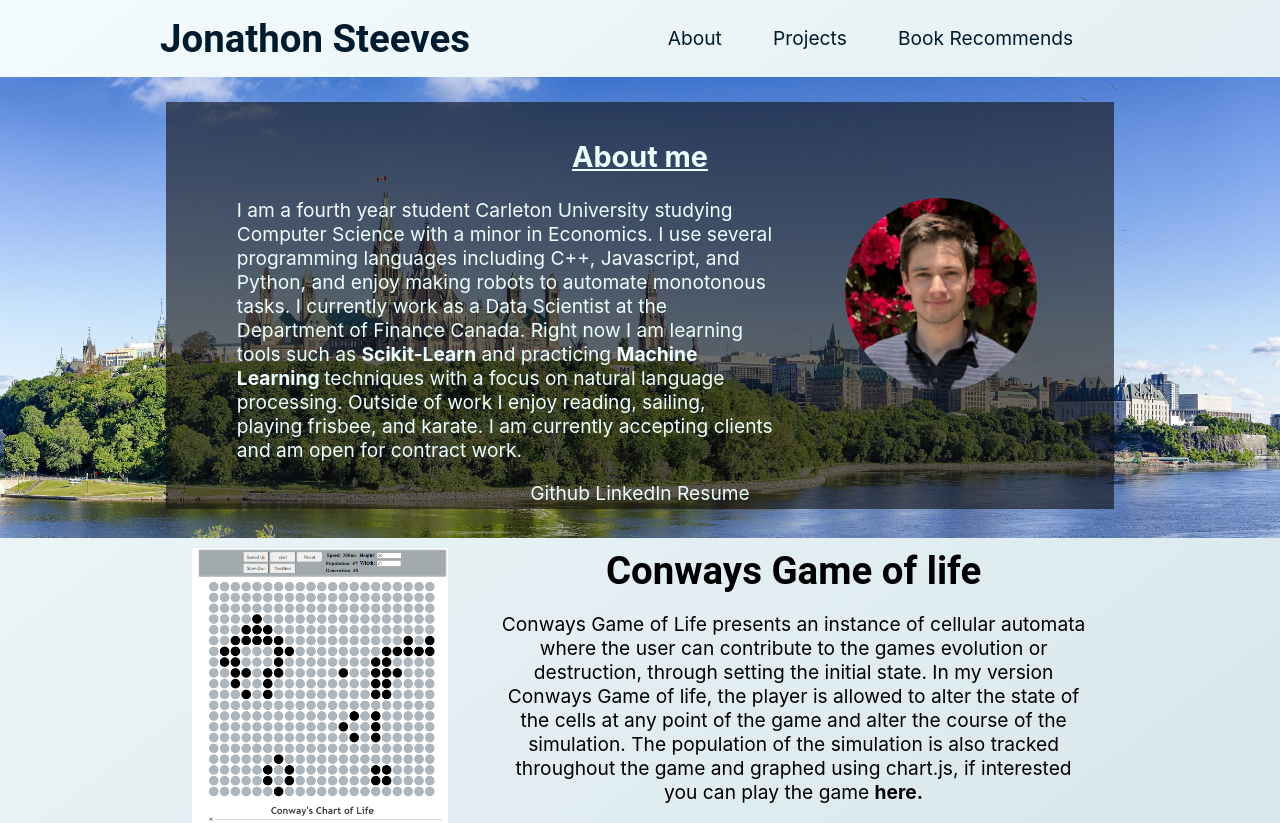
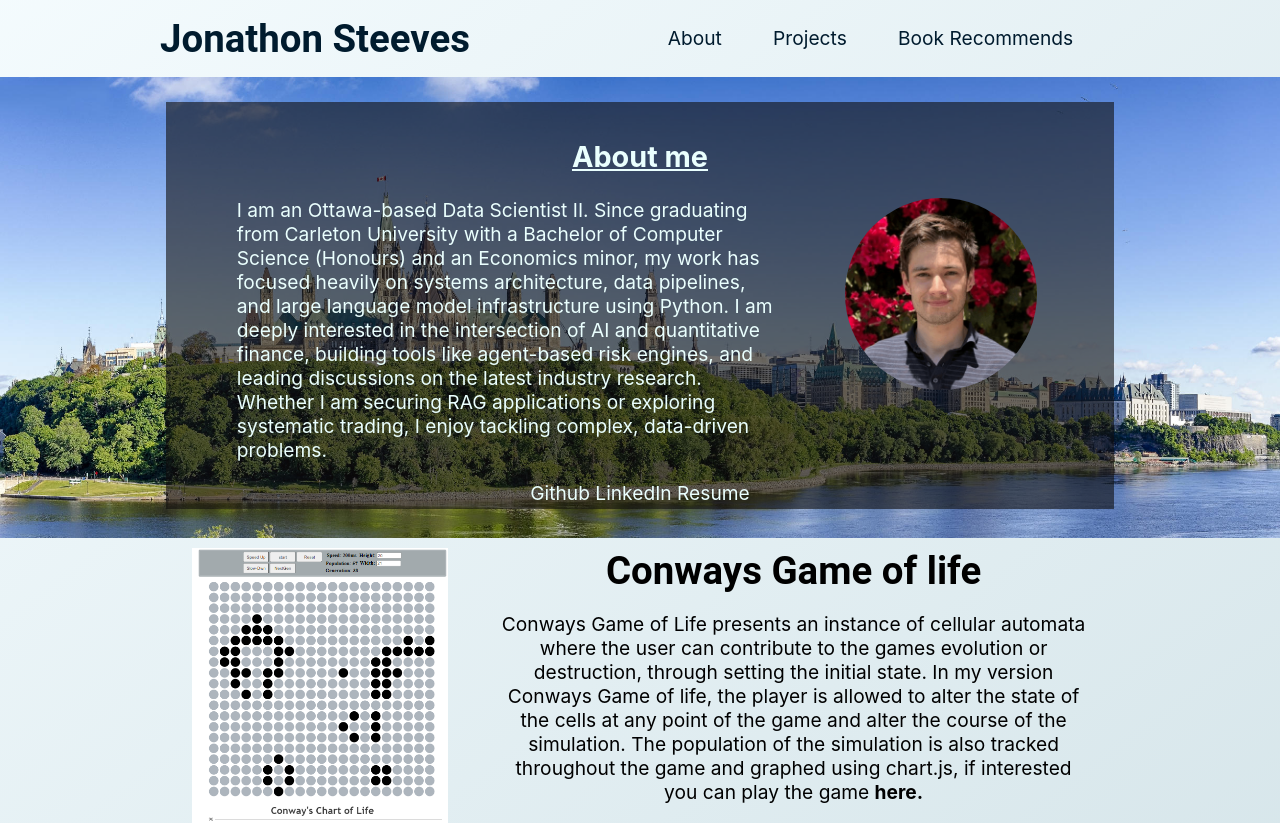
Before and after one commit to Steeveyboy/personalwebsite, a Next.js app in the folder my-app/: page / in a window 1280 px wide. Shown: the top 823 px of the page. Built offline with nearby package versions, Linux system fonts and the light colour scheme.

Commit message:
updated about section

```diff
--- a/my-app/src/components/about.js
+++ b/my-app/src/components/about.js
@@ -6,11 +6,9 @@ function about(){
             <h2><u>About me</u></h2>
             <img id="headshot" src="/images/mecircle.png" alt="Headshot of Jonathon Steeves"></img>
             <div className="aboutText">
-                <p>I am a fourth year student Carleton University studying Computer Science with a minor in Economics.
-                I use several programming languages including C++, Javascript, and Python, and enjoy making robots to automate monotonous tasks.
-                I currently work as a Data Scientist at the Department of Finance Canada.
-                Right now I am learning tools such as <b>Scikit-Learn</b> and practicing <b>Machine Learning </b> techniques with a focus on natural language processing.
-                Outside of work I enjoy reading, sailing, playing frisbee, and karate. I am currently accepting clients and am open for contract work.</p>
+                <p>
+                I am an Ottawa-based Data Scientist II. Since graduating from Carleton University with a Bachelor of Computer Science (Honours) and an Economics minor, my work has focused heavily on systems architecture, data pipelines, and large language model infrastructure using Python. I am deeply interested in the intersection of AI and quantitative finance, building tools like agent-based risk engines, and leading discussions on the latest industry research. Whether I am securing RAG applications or exploring systematic trading, I enjoy tackling complex, data-driven problems.
+                </p>
             </div>
             <a href="https://github.com/Steeveyboy?tab=repositories">Github</a>
             <a href="https://www.linkedin.com/in/jonathon-s-763ab211a/"> LinkedIn</a>
```
